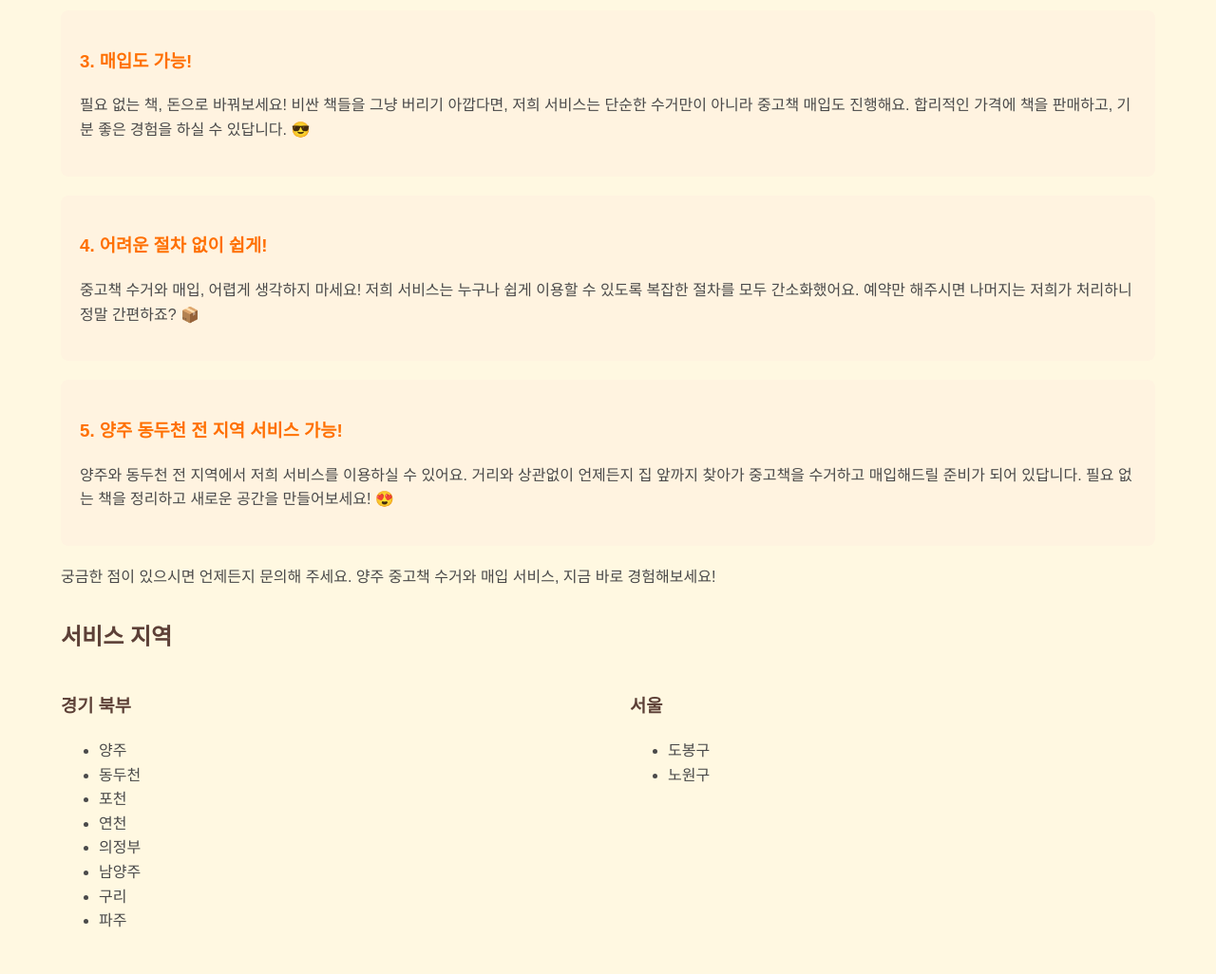
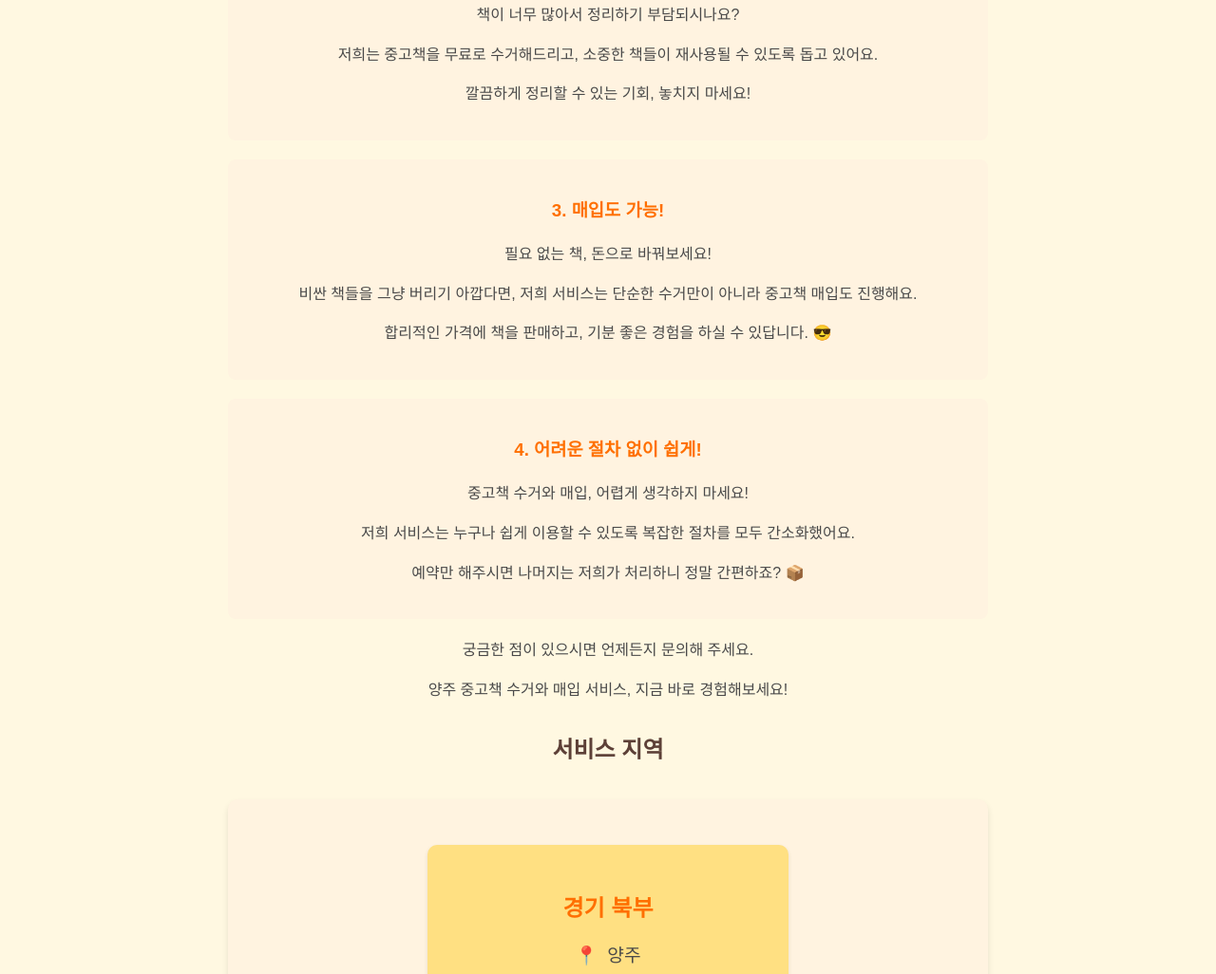
Before and after one commit to BooksCollection/BooksCollection, a plain HTML site: page index.html in a window 1280 px wide. Shown: the part 939-1965 px from the top of the page at 95% size. Drawn offline with Linux system fonts and the light colour scheme.

Commit message:
Update index.html

```diff
--- a/index.html
+++ b/index.html
@@ -20,8 +20,9 @@
         }
         .container {
             width: 90%;
-            max-width: 1200px;
+            max-width: 800px;
             margin: 0 auto;
+            text-align: center;
         }
         nav ul {
             list-style-type: none;
@@ -63,11 +64,41 @@
         }
         .service-areas {
             display: flex;
-            justify-content: space-between;
+            justify-content: space-around;
             flex-wrap: wrap;
+            background-color: #FFF3E0;
+            padding: 2rem;
+            border-radius: 10px;
+            box-shadow: 0 4px 6px rgba(0, 0, 0, 0.1);
+            margin-top: 2rem;
         }
         .service-area {
-            flex-basis: 48%;
+            flex-basis: 45%;
+            background-color: #FFE082;
+            padding: 1.5rem;
+            border-radius: 10px;
+            margin: 1rem 0;
+            box-shadow: 0 2px 4px rgba(0, 0, 0, 0.1);
+            text-align: center;
+        }
+        .service-area h3 {
+            margin-bottom: 1rem;
+            color: #FF6F00;
+            font-size: 1.5rem;
+        }
+        .service-area ul {
+            list-style-type: none;
+            padding: 0;
+            color: #4A4A4A;
+        }
+        .service-area ul li {
+            margin: 0.5rem 0;
+            font-size: 1.2rem;
+        }
+        .service-area ul li:before {
+            content: "📍";
+            margin-right: 10px;
+            color: #FF6F00;
         }
         footer {
             background-color: #FFE082;
@@ -83,6 +114,9 @@
         }
         .feature h3 {
             color: #FF6F00;
+        }
+        p {
+            margin-bottom: 1em;
         }
         @media (max-width: 768px) {
             .service-area {
@@ -114,34 +148,39 @@
 
         <section id="about">
             <h2>책빛수거 소개</h2>
-            <p>안녕하세요, 저희는 책을 사랑하는 청년들이 모여 시작한 중고책 수거, 매입 서비스입니다. 더 이상 읽지 않는 책들에 새로운 생명을 불어넣어 다른 독자들과 연결하고자 합니다.</p>
+            <p>안녕하세요, 책빛수거 - 중고책 수거, 매입 서비스입니다.</p>
+            <p>더 이상 읽지 않는 책들에 새로운 생명을 불어넣어 다른 독자들과 연결하고자 합니다.</p>
 
             <div class="feature">
                 <h3>1. 빠르고 간편한 중고책 수거 서비스</h3>
-                <p>양주에서 가장 신속하고 편리한 중고책 수거 서비스를 찾고 계신가요? 저희 서비스는 전화 한 통으로 집 앞까지 찾아가 책을 수거해드려요. 복잡한 절차 없이 간단한 예약만으로 더 이상 책 더미에 고민할 필요 없답니다. 😊</p>
+                <p>가장 신속하고 편리한 중고책 수거 서비스를 찾고 계신가요?</p>
+                <p>저희 서비스는 전화 한 통으로 집 앞까지 찾아가 책을 수거해드려요.</p>
+                <p>복잡한 절차 없이 간단한 예약만으로 더 이상 책 더미에 고민할 필요 없답니다. 😊</p>
             </div>
 
             <div class="feature">
                 <h3>2. 무료로 중고책을 수거해드려요!</h3>
-                <p>책이 너무 많아서 정리하기 부담되시나요? 저희는 양주에서 중고책을 무료로 수거해드리고, 소중한 책들이 재사용될 수 있도록 돕고 있어요. 깔끔하게 정리할 수 있는 기회, 놓치지 마세요!</p>
+                <p>책이 너무 많아서 정리하기 부담되시나요?</p>
+                <p>저희는 중고책을 무료로 수거해드리고, 소중한 책들이 재사용될 수 있도록 돕고 있어요.</p>
+                <p>깔끔하게 정리할 수 있는 기회, 놓치지 마세요!</p>
             </div>
 
             <div class="feature">
                 <h3>3. 매입도 가능!</h3>
-                <p>필요 없는 책, 돈으로 바꿔보세요! 비싼 책들을 그냥 버리기 아깝다면, 저희 서비스는 단순한 수거만이 아니라 중고책 매입도 진행해요. 합리적인 가격에 책을 판매하고, 기분 좋은 경험을 하실 수 있답니다. 😎</p>
+                <p>필요 없는 책, 돈으로 바꿔보세요!</p>
+                <p>비싼 책들을 그냥 버리기 아깝다면, 저희 서비스는 단순한 수거만이 아니라 중고책 매입도 진행해요.</p>
+                <p>합리적인 가격에 책을 판매하고, 기분 좋은 경험을 하실 수 있답니다. 😎</p>
             </div>
 
             <div class="feature">
                 <h3>4. 어려운 절차 없이 쉽게!</h3>
-                <p>중고책 수거와 매입, 어렵게 생각하지 마세요! 저희 서비스는 누구나 쉽게 이용할 수 있도록 복잡한 절차를 모두 간소화했어요. 예약만 해주시면 나머지는 저희가 처리하니 정말 간편하죠? 📦</p>
+                <p>중고책 수거와 매입, 어렵게 생각하지 마세요!</p>
+                <p>저희 서비스는 누구나 쉽게 이용할 수 있도록 복잡한 절차를 모두 간소화했어요.</p>
+                <p>예약만 해주시면 나머지는 저희가 처리하니 정말 간편하죠? 📦</p>
             </div>
 
-            <div class="feature">
-                <h3>5. 양주 동두천 전 지역 서비스 가능!</h3>
-                <p>양주와 동두천 전 지역에서 저희 서비스를 이용하실 수 있어요. 거리와 상관없이 언제든지 집 앞까지 찾아가 중고책을 수거하고 매입해드릴 준비가 되어 있답니다. 필요 없는 책을 정리하고 새로운 공간을 만들어보세요! 😍</p>
-            </div>
-
-            <p>궁금한 점이 있으시면 언제든지 문의해 주세요. 양주 중고책 수거와 매입 서비스, 지금 바로 경험해보세요!</p>
+            <p>궁금한 점이 있으시면 언제든지 문의해 주세요.</p>
+            <p>양주 중고책 수거와 매입 서비스, 지금 바로 경험해보세요!</p>
         </section>
 
         <section id="service">
```
